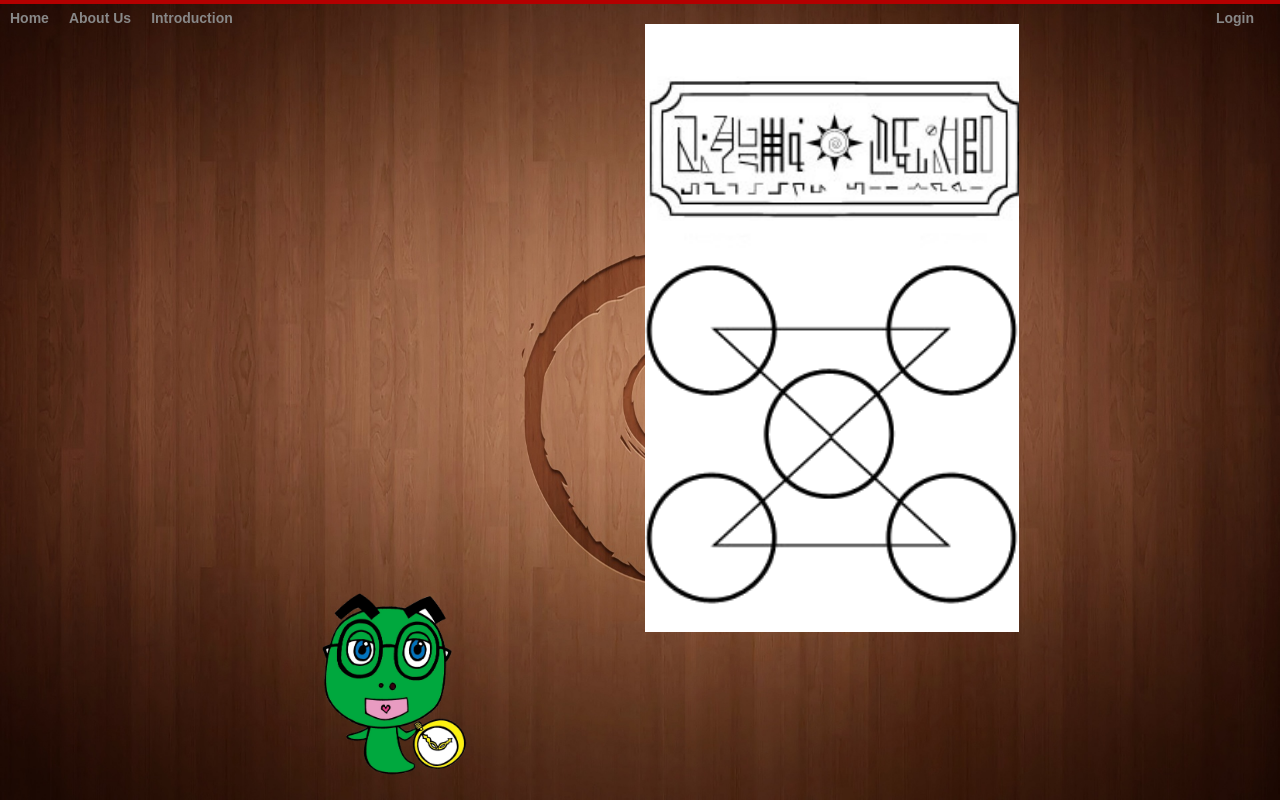
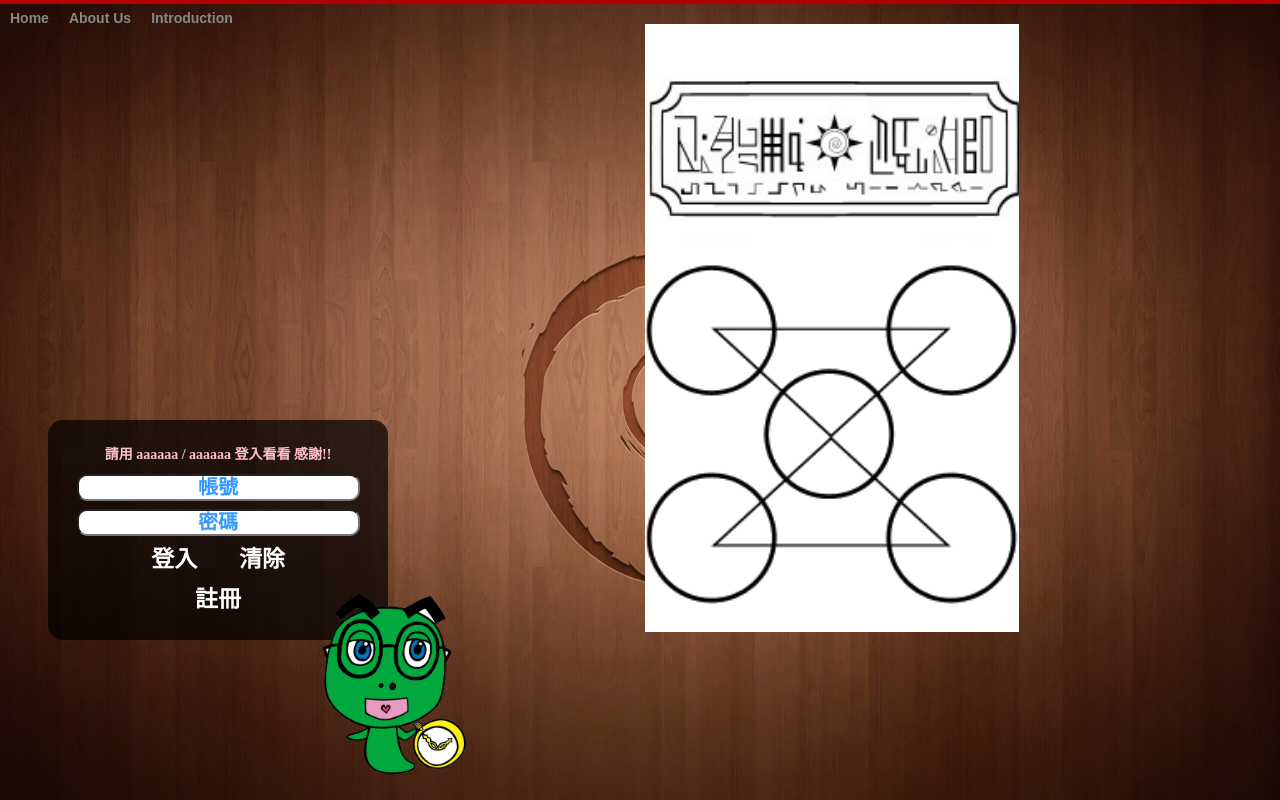
Before and after one commit to NKCUPLAN/PlanIt, a PHP site: page / in a window 1280 px wide. Run offline with PHP 8.4, Linux system fonts and the light colour scheme; some libraries are stand-ins or nearby versions.

Commit message:
Adjust little things

```diff
--- a/css/layout_book.css
+++ b/css/layout_book.css
@@ -2,6 +2,8 @@
 	position: absolute;
 	left: 0;
 	background: url(../img/paper.jpg) 0 0;
+
+	//border-right: 1px solid black;
 }
 
 .page_right{
@@ -12,6 +14,8 @@
 
 	transform-origin:right;
 	transform:skewY(5deg);
+
+	//border-left: 1px solid black;
 }
 
 .page_right, .page_left{
@@ -30,7 +34,7 @@
 	padding: 10px;
 	line-height: 30px;
 
-
+	font-size: 18px;
 }
 
 #book :not(input[type="text"]){
@@ -39,4 +43,13 @@
 
 #book input[type="text"]{
 	background: transparent;
+
+	border-width: 0;
+	padding: 5px 10px;
+
+	box-shadow: 0 8px 6px -6px rgba(0, 0, 0, 0.4);
 }
+
+#book input[type="text"]:focus{
+	outline:none;
+}
--- a/css/layout_index.css
+++ b/css/layout_index.css
@@ -158,7 +158,8 @@ body{
 	top: 0;
 	width: 300px;
 	left : 3rem;
-	top: 4rem;
+	top:auto;
+	bottom: 10rem;
 
 	background: rgba(0, 0, 0, 0.7);
 	border-radius: 15px;
@@ -166,8 +167,6 @@ body{
 	color: white;
 	font-weight: bold;
 	font-size: 23px;
-
-	display: none;
 }
 
 #dialog_login input{
--- a/index.html
+++ b/index.html
@@ -35,7 +35,7 @@
 				<li><a id="menu_home">Home</a></li>
 				<li><a id="menu_aboutus">About Us</a></li>
 				<li><a id="introduction">Introduction</a></li>
-				<li><a id="menu_login">Login</a></li>
+				<!--<li><a id="menu_login">Login</a></li>-->
 			</ul>
 		</div>
 	</header>
--- a/jQuery/jQuery_index.js
+++ b/jQuery/jQuery_index.js
@@ -5,7 +5,7 @@ var hide_register = true;
 var acc, pwd;
 var first_name, last_name;
 
-var current_page = 1;
+var cur_page = 1;
 
 $(document).ready(function(){
 	initialCSS();
@@ -103,8 +103,9 @@ $(document).ready(function(){
 					last_name = data['last_name'];
 
 					LoadPlans();
-					$('#dialog_login').stop().fadeOut(1000, function(){
-						$('#lock').toggle('explode', 1000, function(){
+					$('#dialog_login').stop().slideToggle(1000, function(){
+						$('#cover_lock').toggle('explode', 1000, function(){
+							$('#bug').toggle('explode', 1000,9);
 							$('#cover').fadeOut(1000, function(){
 								$('#book').fadeIn(1000);
 								$('aside').fadeIn(1000);
@@ -213,8 +214,6 @@ var AdjustBookSize = function(){
 	$('#book .page_statistic').css('height', h * 0.5);
 	$('#book .page_game').css('height', h * 0.4);
 	$('#book .page_diary').css('height', h * 0.5);
-
-	$
 }
 
 var CheckAcc = function(acc){
@@ -344,10 +343,13 @@ var LoadPlans = function(){
 
 			$('#aside_contents li').each(function(i){
 				$(this).click(function(){
-					$('#book').bookblock('jump', i+2);
-					$('#book')
-						.animate({boxShadow: '0px 0px 40px rgba(255,255,51,0.9)'}, 500)
-						.animate({boxShadow: '0px 0px 25px rgba(0,0,0,0.9)'}, 500);
+					if(cur_page != i+2){
+						cur_page = i + 2;
+						$('#book').bookblock('jump', i+2);
+						$('#book')
+							.animate({boxShadow: '0px 0px 40px rgba(255,255,51,0.9)'}, 500)
+							.animate({boxShadow: '0px 0px 25px rgba(0,0,0,0.9)'}, 500);
+					}
 				});
 			});
 
```
